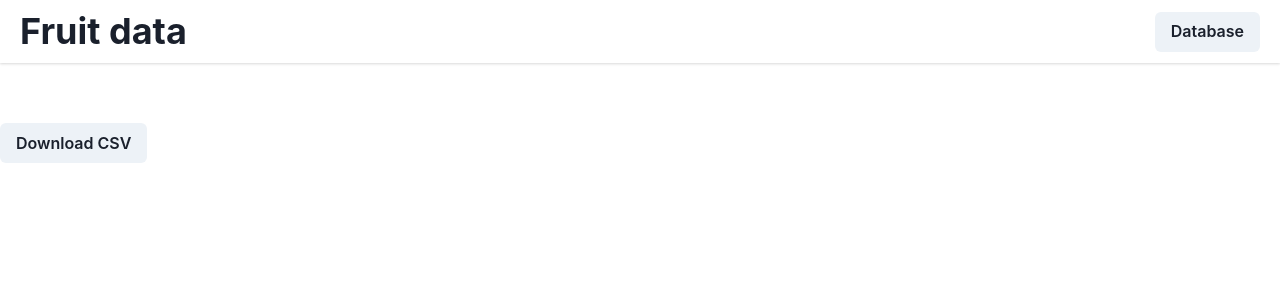
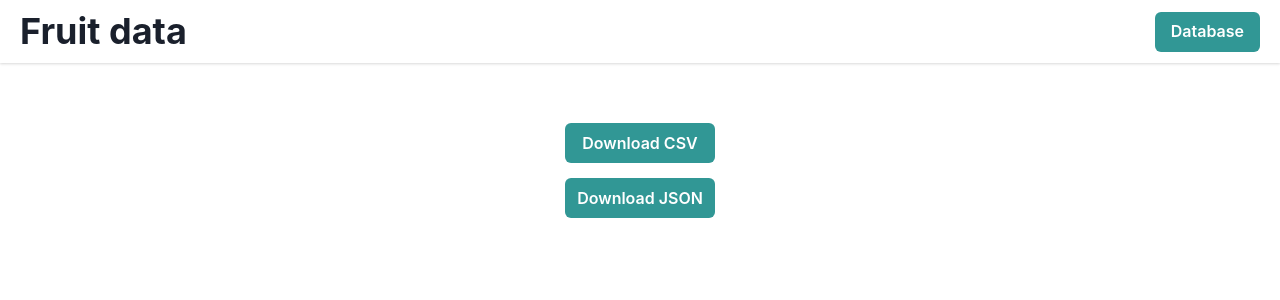
Before and after one commit to MarinTeskera/fruit-dataset, a React (Create React App) app in the folder frontend/: page / in a window 1280 px wide. Shown: the top 300 px of the page. Built offline with nearby package versions, Linux system fonts and the light colour scheme.

Commit message:
json download works

```diff
--- a/frontend/src/components/Index.tsx
+++ b/frontend/src/components/Index.tsx
@@ -8,8 +8,13 @@ export const Index: FC = () => {
     <>
       <Navigation />
 
-      <Flex>
-        <DownloadButton url="download-csv">Download CSV</DownloadButton>
+      <Flex direction="column" w="100vw" align="center">
+        <DownloadButton url="download-csv" fileName="fruit_data.csv">
+          Download CSV
+        </DownloadButton>
+        <DownloadButton url="download-json" fileName="fruit_data.json">
+          Download JSON
+        </DownloadButton>
       </Flex>
     </>
   );
--- a/frontend/src/components/downloadButton/DownloadButton.tsx
+++ b/frontend/src/components/downloadButton/DownloadButton.tsx
@@ -1,10 +1,11 @@
 import { Button } from "@chakra-ui/react";
 import { FC, ReactNode } from "react";
 
-export const DownloadButton: FC<{ url: string; children: ReactNode }> = ({
-  url,
-  children,
-}) => {
+export const DownloadButton: FC<{
+  url: string;
+  fileName: string;
+  children: ReactNode;
+}> = ({ url, fileName, children }) => {
   const handleDownload = async () => {
     try {
       const response = await fetch(`http://localhost:4200/${url}`);
@@ -19,7 +20,7 @@ export const DownloadButton: FC<{ url: string; children: ReactNode }> = ({
 
       link.href = URL.createObjectURL(blob);
 
-      link.download = "fruit_data.csv";
+      link.download = fileName;
 
       document.body.appendChild(link);
 
@@ -31,5 +32,9 @@ export const DownloadButton: FC<{ url: string; children: ReactNode }> = ({
     }
   };
 
-  return <Button onClick={handleDownload}>{children}</Button>;
+  return (
+    <Button onClick={handleDownload} w="150px" mb="15px" colorScheme="teal">
+      {children}
+    </Button>
+  );
 };
--- a/frontend/src/components/navigation/Navigation.tsx
+++ b/frontend/src/components/navigation/Navigation.tsx
@@ -17,7 +17,7 @@ export const Navigation: FC = () => {
           <Text>Fruit data</Text>
         </Flex>
       </Heading>
-      <Button as={Link} href="/database">
+      <Button as={Link} href="/database" colorScheme="teal">
         Database
       </Button>
     </Flex>
```
Also changed, not shown: 1 other file (tests, documents, lock files or other folders).
